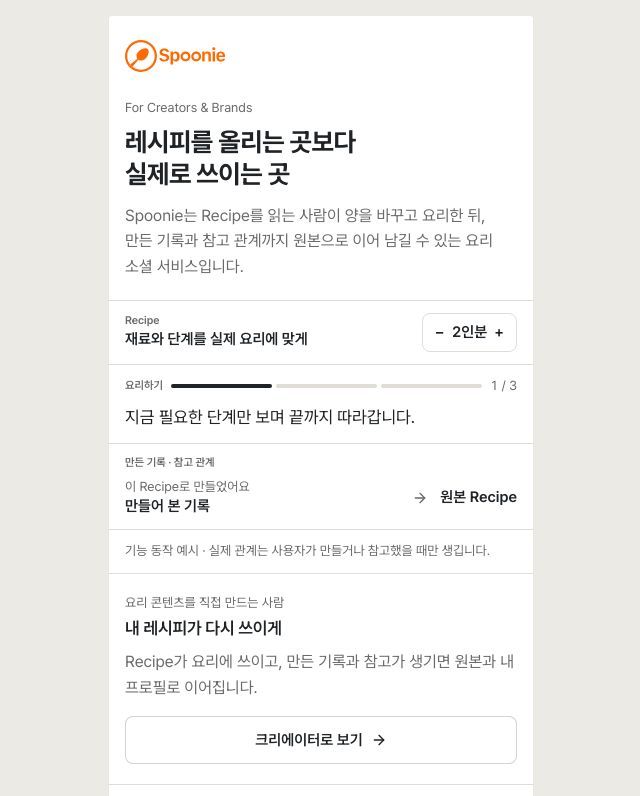
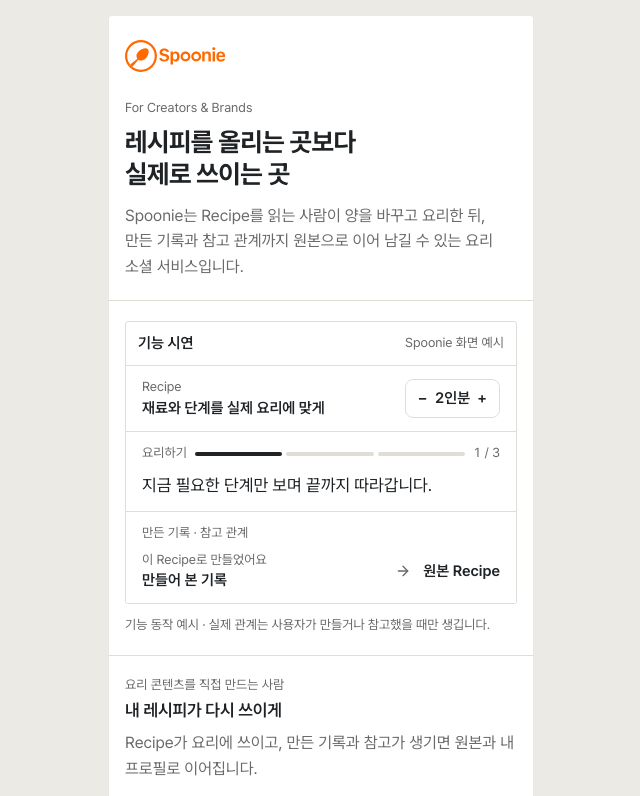
Before and after one commit to saramjh/spoonie, a Next.js app: page /partners in a window 1280 px wide. Shown: the top 796 px of the page, without its empty margins (319-959 px from the left). Built offline with nearby package versions, Linux system fonts and the light colour scheme; no server answers.

Commit message:
fix(partners): restore demo surface separation

```diff
--- a/src/app/partners/page.tsx
+++ b/src/app/partners/page.tsx
@@ -45,10 +45,17 @@
           </p>
         </section>
 
-        <section className="border-t border-border bg-paper" aria-label="Spoonie 작동 방식">
+        <section className="border-t border-border px-4 py-5" aria-label="Spoonie 작동 방식">
+          <div className="overflow-hidden rounded-[3px] border border-border bg-paper-tint">
+            <div className="flex min-h-11 items-center justify-between gap-3 border-b border-border px-3">
+              <p className="text-label font-semibold text-ink">기능 시연</p>
+              <p className="text-meta text-ink-soft">Spoonie 화면 예시</p>
+            </div>
+
+            <div className="bg-paper">
               <div className="flex items-center justify-between gap-3 border-b border-border px-4 py-3">
                 <div>
-              <p className="text-micro text-ink-soft">Recipe</p>
+                  <p className="text-meta text-ink-soft">Recipe</p>
                   <p className="mt-0.5 text-label font-semibold text-ink">재료와 단계를 실제 요리에 맞게</p>
                 </div>
                 <div className="rounded-lg border border-border px-3 py-2 text-label font-semibold tabular-nums text-ink">
@@ -58,7 +65,7 @@
 
               <div className="border-b border-border px-4 py-3">
                 <div className="flex items-center gap-2">
-              <p className="text-micro text-ink-soft">요리하기</p>
+                  <p className="text-meta text-ink-soft">요리하기</p>
                   <div className="flex flex-1 gap-1" aria-hidden>
                     <span className="h-1 flex-1 rounded-full bg-ink" />
                     <span className="h-1 flex-1 rounded-full bg-border" />
@@ -69,8 +76,8 @@
                 <p className="mt-2 text-read text-ink">지금 필요한 단계만 보며 끝까지 따라갑니다.</p>
               </div>
 
-          <div className="border-b border-border px-4 py-3">
-            <p className="text-micro text-ink-soft">만든 기록 · 참고 관계</p>
+              <div className="px-4 py-3">
+                <p className="text-meta text-ink-soft">만든 기록 · 참고 관계</p>
                 <div className="mt-2 flex items-center gap-3">
                   <div className="min-w-0 flex-1">
                     <p className="text-meta text-ink-soft">이 Recipe로 만들었어요</p>
@@ -80,8 +87,10 @@
                   <p className="text-label font-semibold text-ink">원본 Recipe</p>
                 </div>
               </div>
+            </div>
+          </div>
 
-          <p className="px-4 py-3 text-meta text-ink-soft">
+          <p className="mt-3 text-meta text-ink-soft">
             기능 동작 예시 · 실제 관계는 사용자가 만들거나 참고했을 때만 생깁니다.
           </p>
         </section>
--- a/src/app/partners/partner-product-tour.tsx
+++ b/src/app/partners/partner-product-tour.tsx
@@ -98,15 +98,20 @@
   return (
     <section className="border-t border-border" aria-labelledby={segment + "-tour-title"}>
       <div className="px-4 pb-3 pt-5">
-        <p className="text-micro font-medium text-ink-soft">직접 눌러보는 기능 동작 예시</p>
-        <h2 id={segment + "-tour-title"} className="mt-1 text-heading text-ink">
+        <h2 id={segment + "-tour-title"} className="text-heading text-ink">
           Spoonie에서는 이렇게 이어집니다
         </h2>
         <p className="mt-2 text-meta text-ink-soft">{text.intro}</p>
       </div>
 
+      <div className="mx-4 overflow-hidden rounded-[3px] border border-border bg-paper-tint">
+        <div className="flex min-h-11 items-center justify-between gap-3 border-b border-border px-3">
+          <p className="text-label font-semibold text-ink">기능 시연</p>
+          <p className="text-meta text-ink-soft">직접 눌러보세요</p>
+        </div>
+
         <div
-        className="grid grid-cols-4 border-y border-border bg-paper px-2"
+          className="grid grid-cols-4 border-b border-border bg-paper px-2"
           role="tablist"
           aria-label="Spoonie 기능 흐름"
         >
@@ -130,7 +135,7 @@
           ))}
         </div>
 
-      <div className="border-b border-border bg-paper">
+        <div className="bg-paper">
           {stage === "recipe" && (
             <RecipeDemo
               segment={segment}
@@ -154,8 +159,9 @@
           {stage === "relation" && <RelationDemo segment={segment} sourceTitle={text.sourceTitle} />}
           {stage === "profile" && <ProfileDemo segment={segment} />}
         </div>
+      </div>
 
-      <p className="px-4 pb-5 pt-1 text-body font-medium text-ink">{text.consequence[stage]}</p>
+      <p className="px-4 pb-5 pt-3 text-body font-medium text-ink">{text.consequence[stage]}</p>
     </section>
   )
 }
```
Lines whose indentation alone changed are shown as unchanged.
